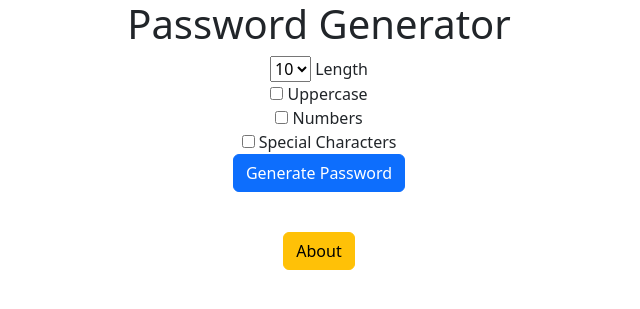
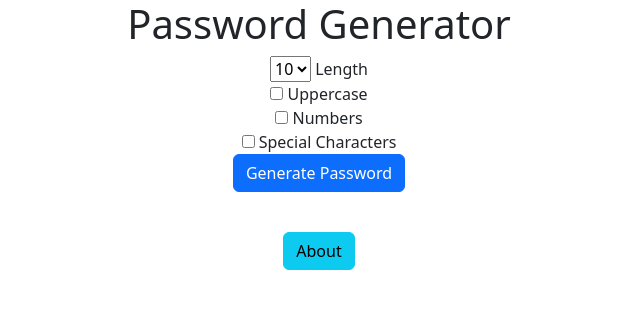
Before and after one commit to lohith-c/django3-password-generator, a Django app: page / in a window 1280 px wide. Shown: the top 309 px of the page, without its empty margins (321-961 px from the left). Run offline with Django 4.2, Linux system fonts and the light colour scheme.

Commit message:
Second commit

```diff
--- a/generator/templates/generator/home.html
+++ b/generator/templates/generator/home.html
@@ -25,5 +25,5 @@
 </form>
 <br>
 
-<a href="{%url 'about' %}" class="btn btn-warning">About</a>
+<a href="{%url 'about' %}" class="btn btn-info">About</a>
 </div>
--- a/password_generator/settings.py
+++ b/password_generator/settings.py
@@ -20,7 +20,7 @@ BASE_DIR = Path(__file__).resolve().parent.parent
 # See https://docs.djangoproject.com/en/4.0/howto/deployment/checklist/
 
 # SECURITY WARNING: keep the secret key used in production secret!
-SECRET_KEY = 'django-insecure-d2d6090(x0@rbnv7s=$pa1ao0&xlhv%fy02kgzwdd_3(xr(5pe'
+SECRET_KEY = 'django-insecure-d2d6090(x0@xasxasxxasxrbnv7s=$pa1ao0&xlhv%fy02kgzwdd_3(xr(5pe'
 
 # SECURITY WARNING: don't run with debug turned on in production!
 DEBUG = True
```
